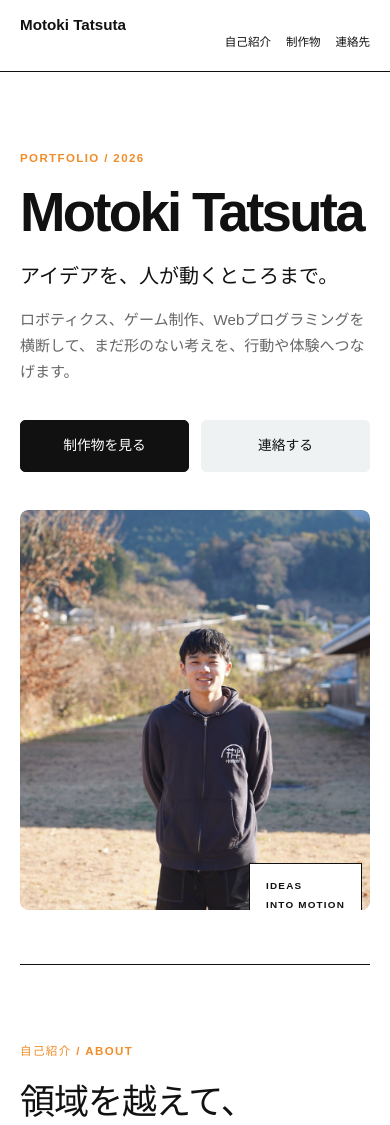
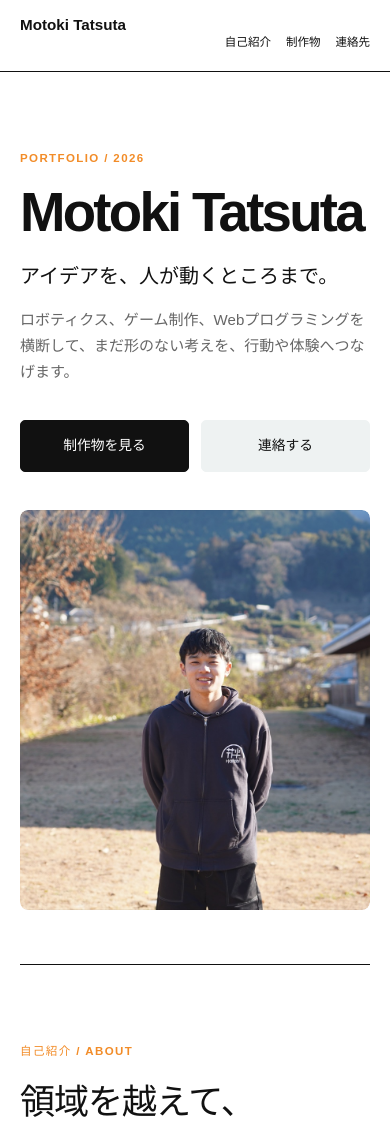
Before and after one commit to chicken-tatsuta/motoki-portfolio, a React (Vite) app: page / in a window 390 px wide. Shown: the top 1125 px of the page. Built offline with nearby package versions, Linux system fonts and the light colour scheme.

Commit message:
Remove hero image caption

```diff
--- a/src/main.jsx
+++ b/src/main.jsx
@@ -92,7 +92,6 @@ function Home({ openProject, openDisclosure }) {
       <div className="hero-visual" data-reveal>
         <div className="motion-ring" aria-hidden="true" />
         <img src="./assets/profile-hero.jpg" alt="神山町の屋外に立つMotoki Tatsuta" />
-        <p><span>IDEAS</span><span>INTO MOTION</span></p>
       </div>
     </section>
 
--- a/src/styles.css
+++ b/src/styles.css
@@ -76,7 +76,6 @@ button:focus-visible, a:focus-visible { outline: 3px solid rgba(242, 140, 40, .3
 
 .hero-visual { position: relative; align-self: stretch; min-height: 520px; display: flex; align-items: center; justify-content: flex-end; overflow: hidden; border-radius: 8px; }
 .hero-visual img { position: relative; z-index: 2; width: min(100%, 440px); height: min(68vh, 650px); min-height: 480px; object-fit: cover; border-radius: 8px; box-shadow: 0 24px 60px rgba(0,0,0,.09); }
-.hero-visual > p { position: absolute; z-index: 3; right: -22px; bottom: 8%; display: grid; gap: 2px; margin: 0; padding: 13px 16px; border: 1px solid var(--ink); background: var(--white); font-size: .62rem; font-weight: 600; letter-spacing: .12em; }
 .motion-ring { position: absolute; z-index: 1; top: 10%; right: -7%; width: 78%; aspect-ratio: 1; border: 2px solid var(--orange); border-radius: 50%; transform: rotate(-18deg) scaleY(.56); animation: ring-turn 18s linear infinite; }
 
 .two-column { display: grid; grid-template-columns: minmax(270px, .85fr) minmax(0, 1.15fr); gap: clamp(48px, 9vw, 130px); border-top: 1px solid var(--ink); }
@@ -239,7 +238,6 @@ button:focus-visible, a:focus-visible { outline: 3px solid rgba(242, 140, 40, .3
   .hero-description br { display: none; }
   .hero-visual { min-height: 400px; }
   .hero-visual img { height: 400px; }
-  .hero-visual > p { right: 8px; bottom: -18px; }
   .button-row { display: grid; grid-template-columns: 1fr 1fr; }
   .button { min-width: 0; padding-inline: 10px; }
   .strength-grid { grid-template-columns: 1fr; }
```
